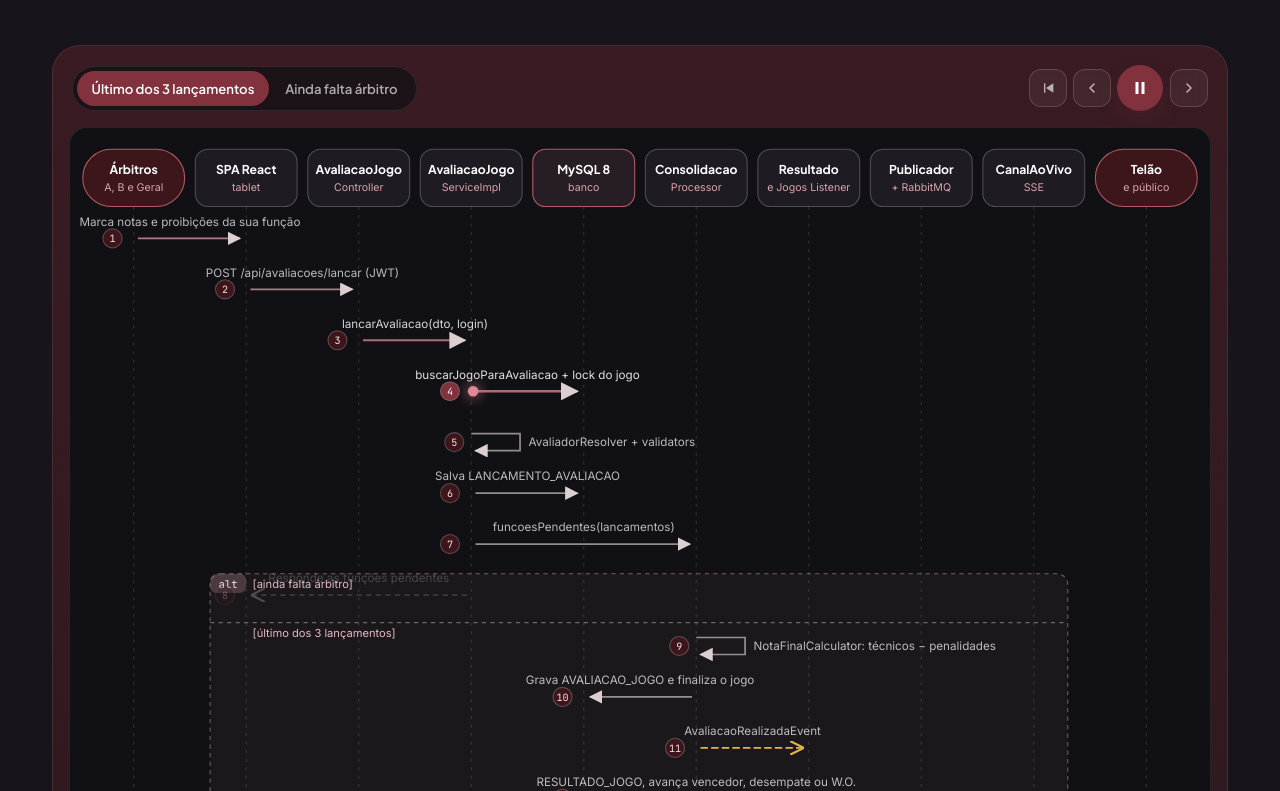
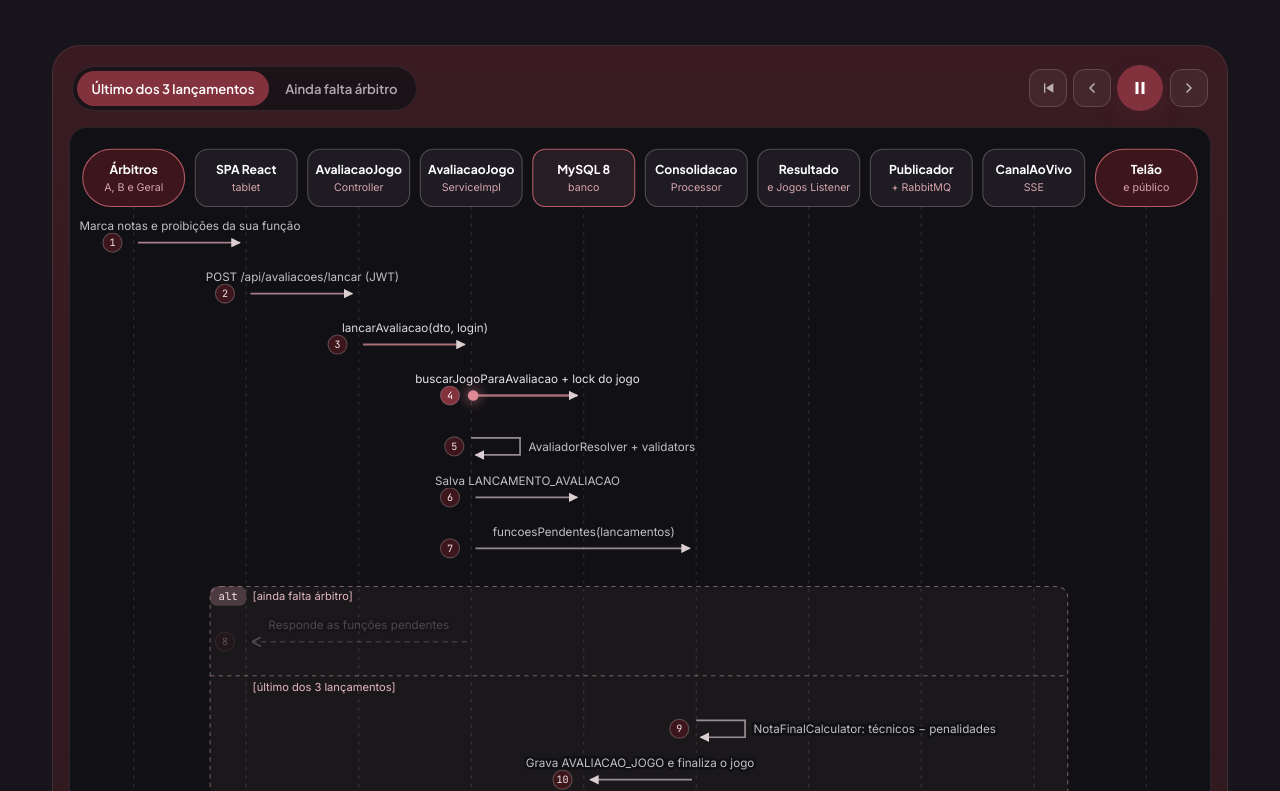
Before and after one commit to JogosBomDeGinga/archify, a plain HTML site: page index.html in a window 1280 px wide. Shown: the part 3289-4080 px from the top of the page. Drawn offline with Linux system fonts and the light colour scheme; animation ran at ten frames a second.

Commit message:
Arruma o diagrama do fluxo crítico e centraliza o rodapé (#5)
- Folga para o cabeçalho do bloco alt e para a divisória, sem texto sobreposto
- Pontas das setas com tamanho fixo (não crescem no passo ativo)
- Contorno escuro nos textos das mensagens para não cruzar as linhas de vida
- Rodapé centralizado


Claude-Session: https://claude.ai/code/session_01QoCiScMPGgFcaxCPQUTM8x

Co-authored-by: Claude <noreply@anthropic.com>

```diff
--- a/index.html
+++ b/index.html
@@ -474,7 +474,7 @@ svg.edges { position: absolute; left: 0; top: 0; overflow: visible; pointer-even
 .stack-card h3 i { width: 10px; height: 10px; border-radius: 3px; background: var(--sw); box-shadow: 0 0 14px var(--sw); }
 
 .footer { padding-block: 4rem 3rem; border-top: 1px solid var(--border); color: var(--faint); font-size: .88rem; }
-.footer .container { display: flex; flex-wrap: wrap; gap: 1rem 2rem; justify-content: space-between; align-items: center; }
+.footer .container { display: flex; flex-wrap: wrap; gap: 1rem 2rem; justify-content: center; align-items: center; text-align: center; }
 .footer a { color: var(--soft); border-bottom: 1px solid var(--border-2); }
 .footer a:hover { border-color: var(--soft); }
 
@@ -1809,21 +1809,33 @@ const pIndex = Object.fromEntries(SEQ.parts.map((p, i) => [p.id, i]));
 const pX = id => 60 + pIndex[id] * PX;
 function drawSeq() {
   const n = SEQ.msgs.length;
-  const W = 60 + (SEQ.parts.length - 1) * PX + 60, H = TOP + HEADH + 30 + n * ROW + 30;
+  // posição vertical de cada mensagem, com folga para o cabeçalho do alt e a divisória
+  const firstAlt = SEQ.msgs.findIndex(m => m.alt), firstLast = SEQ.msgs.findIndex(m => m.alt === "last");
+  const lastAlt = SEQ.msgs.map(m => !!m.alt).lastIndexOf(true);
+  const Y = []; let yy = TOP + HEADH + 34;
+  SEQ.msgs.forEach((m, i) => {
+    if (i > 0) yy += ROW;
+    if (i === firstAlt) yy += 40;
+    if (i === firstLast) yy += 34;
+    if (i === lastAlt + 1) yy += 26;
+    Y.push(yy);
+  });
+  SQ.Y = Y;
+  const W = 60 + (SEQ.parts.length - 1) * PX + 60, H = Y[n - 1] + 44;
   seqSvg.setAttribute("viewBox", `0 0 ${W} ${H}`);
   let s = `<defs>
-    <marker id="sqA" viewBox="0 0 10 10" refX="9" refY="5" markerWidth="8" markerHeight="8" orient="auto-start-reverse"><path d="M0 0L10 5L0 10z" fill="#DCCFD2"/></marker>
-    <marker id="sqO" viewBox="0 0 10 10" refX="9" refY="5" markerWidth="8" markerHeight="8" orient="auto-start-reverse"><path d="M0 0L10 5L0 10" fill="none" stroke="#DCCFD2" stroke-width="1.6"/></marker>
-    <marker id="sqY" viewBox="0 0 10 10" refX="9" refY="5" markerWidth="8" markerHeight="8" orient="auto-start-reverse"><path d="M0 0L10 5L0 10" fill="none" stroke="#E3B341" stroke-width="1.6"/></marker>
+    <marker id="sqA" viewBox="0 0 10 10" refX="9" refY="5" markerUnits="userSpaceOnUse" markerWidth="9" markerHeight="9" orient="auto-start-reverse"><path d="M0 0L10 5L0 10z" fill="#DCCFD2"/></marker>
+    <marker id="sqO" viewBox="0 0 10 10" refX="9" refY="5" markerUnits="userSpaceOnUse" markerWidth="9" markerHeight="9" orient="auto-start-reverse"><path d="M0 0L10 5L0 10" fill="none" stroke="#DCCFD2" stroke-width="1.6"/></marker>
+    <marker id="sqY" viewBox="0 0 10 10" refX="9" refY="5" markerUnits="userSpaceOnUse" markerWidth="9" markerHeight="9" orient="auto-start-reverse"><path d="M0 0L10 5L0 10" fill="none" stroke="#E3B341" stroke-width="1.6"/></marker>
   </defs>`;
   const y0 = TOP + HEADH + 30;
   // caixa alt
   const altIdx = SEQ.msgs.map((m, i) => m.alt ? i : -1).filter(i => i >= 0);
   if (altIdx.length) {
     const a = altIdx[0], b = altIdx[altIdx.length - 1];
-    const ya = y0 + a * ROW - 20, yb = y0 + b * ROW + 22;
-    const pendEnd = SEQ.msgs.findIndex(m => m.alt === "last");
-    const ysplit = y0 + pendEnd * ROW - 22;
+    const ya = Y[a] - 52, yb = Y[b] + 24;
+    const pendEnd = firstLast;
+    const ysplit = Y[pendEnd] - 50;
     s += `<rect x="${pX("SPA") - 34}" y="${ya}" width="${pX("TEL") - pX("SPA") - 40}" height="${yb - ya}" rx="10" fill="rgba(217,165,173,.05)" stroke="#D9A5AD" stroke-opacity=".5" stroke-dasharray="4 4"/>
       <rect x="${pX("SPA") - 34}" y="${ya}" width="34" height="18" rx="6" fill="#D9A5AD" fill-opacity=".25"/><text x="${pX("SPA") - 17}" y="${ya + 13}" text-anchor="middle" font-family="JetBrains Mono, monospace" font-size="10" fill="#F5E1E4">alt</text>
       <text x="${pX("SPA") + 6}" y="${ya + 13}" font-family="Inter, sans-serif" font-size="10.5" fill="#E6B8C0">[ainda falta árbitro]</text>
@@ -1842,7 +1854,7 @@ function drawSeq() {
   });
   // mensagens
   SEQ.msgs.forEach((m, i) => {
-    const y = y0 + i * ROW, x1 = pX(m.f), x2 = pX(m.t);
+    const y = Y[i], x1 = pX(m.f), x2 = pX(m.t);
     const col = m.k === "async" ? "#E3B341" : "rgba(255,240,242,.55)";
     const dash = m.k === "reply" ? ' stroke-dasharray="5 4"' : m.k === "async" ? ' stroke-dasharray="7 3"' : "";
     const mk = m.k === "sync" || m.k === "self" ? "sqA" : m.k === "async" ? "sqY" : "sqO";
@@ -1862,7 +1874,7 @@ function drawSeq() {
       ${line}
       <circle class="num-c" cx="${m.k === "self" ? x1 - 16 : nx + 6}" cy="${y}" r="9" fill="#3D161C" stroke="rgba(255,240,242,.25)"/>
       <text x="${m.k === "self" ? x1 - 16 : nx + 6}" y="${y + 3.5}" text-anchor="middle" font-family="JetBrains Mono, monospace" font-size="9.5" fill="#F5E1E4">${i + 1}</text>
-      <text x="${tx}" y="${ty}" text-anchor="${anchor}" font-family="Inter, sans-serif" font-size="11" fill="rgba(243,244,246,.75)">${esc(m.txt)}</text>
+      <text x="${tx}" y="${ty}" text-anchor="${anchor}" font-family="Inter, sans-serif" font-size="11" fill="rgba(243,244,246,.78)" paint-order="stroke" stroke="#111014" stroke-width="5" stroke-linejoin="round">${esc(m.txt)}</text>
     </g>`;
   });
   s += `<circle id="sqDot" r="5" fill="#E08896" opacity="0" style="filter: drop-shadow(0 0 6px #E08896)"/>`;
@@ -1894,7 +1906,7 @@ function setStep(k) {
   // ponto viajando na seta
   const dot = $("#sqDot"); cancelAnimationFrame(dotAnim);
   if (reduce || !dot) return;
-  const y = 20 + HEADH + 30 + cur * ROW, x1 = pX(m.f), x2 = m.f === m.t ? pX(m.f) + 46 : pX(m.t);
+  const y = SQ.Y[cur], x1 = pX(m.f), x2 = m.f === m.t ? pX(m.f) + 46 : pX(m.t);
   dot.setAttribute("fill", m.k === "async" ? "#E3B341" : "#E08896");
   const t0 = performance.now();
   const tick = now => {
```
